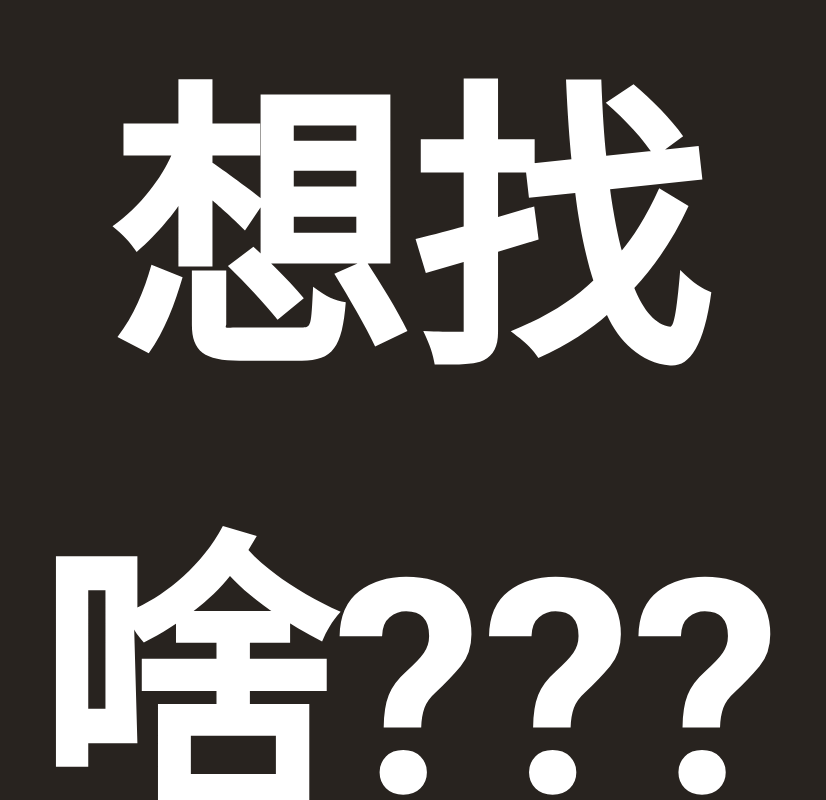
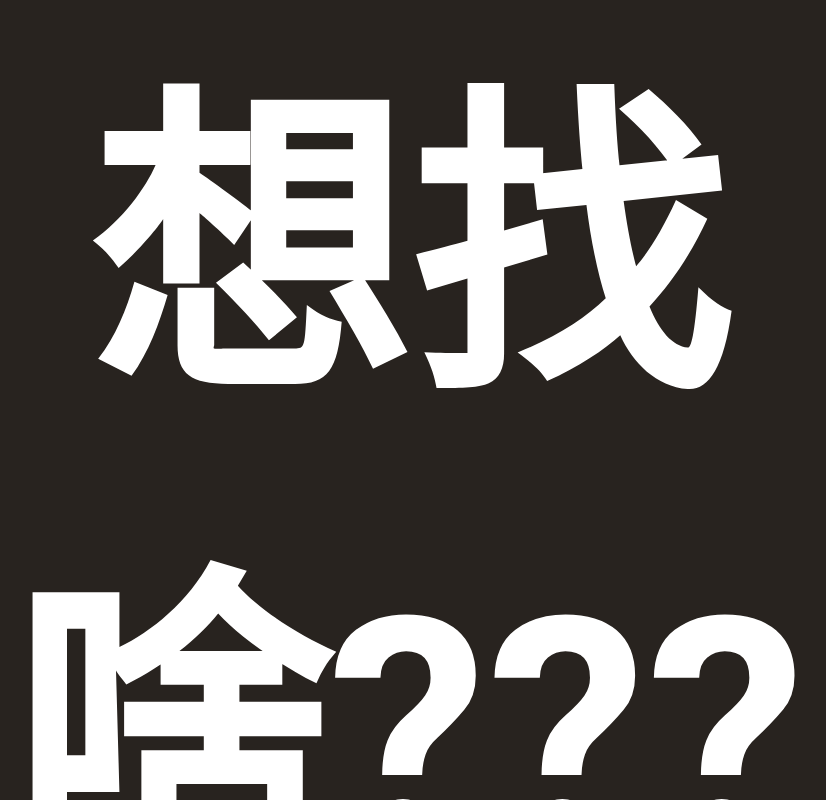
Before and after one commit to VKCCYC/123456789, a Vue app in the folder front/: page /#/404 in a window 1280 px wide. Shown: the top 800 px of the page, without its empty margins (233-1059 px from the left). Built offline with nearby package versions, Linux system fonts and the light colour scheme; what @boindil/vue-file-agent-next, vuetify-use-dialog would draw is missing.

Commit message:
增加避免 前端取資料出錯的檔案
404 字體大小修改

```diff
--- a/front/src/views/NotFoundView.vue
+++ b/front/src/views/NotFoundView.vue
@@ -29,7 +29,7 @@ const isMobile = computed(() => mobile.value)
 .xs
   font-size: 100px
 .md
-  font-size: 300px
+  font-size: 40vh
 .btn
   background-color: #8C8987
   color: #28231F
```
Also changed, not shown: 1 other file (tests, documents, lock files or other folders).
